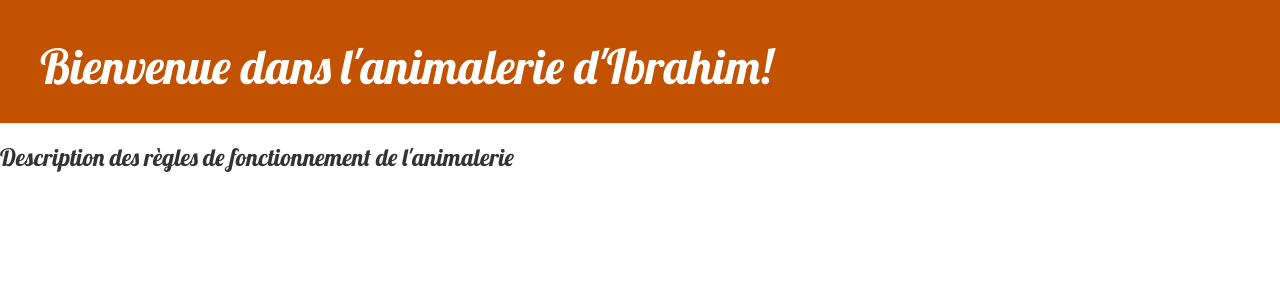
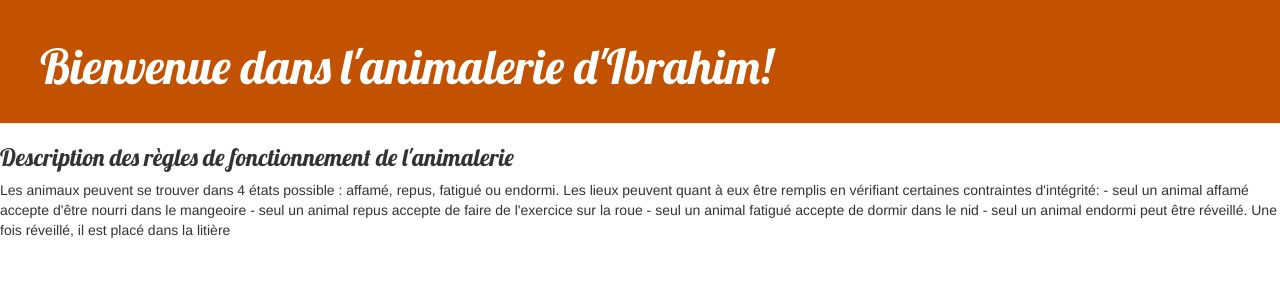
Before and after one commit to ib-mrm/Animalerie-ibrahim-mirimi, a Django app: page / in a window 1280 px wide. Shown: the top 300 px of the page. Run offline with Django 3.2, Linux system fonts and the light colour scheme; data that the repository does not hold is empty; some libraries are stand-ins or nearby versions.

```diff
--- a/blog/models.py
+++ b/blog/models.py
@@ -1,4 +1,7 @@
 from django.db import models
+
+
+
 
 class Equipement(models.Model):
     id_equip = models.CharField(max_length=100, primary_key=True)
--- a/blog/templates/blog/animal_list.html
+++ b/blog/templates/blog/animal_list.html
@@ -1,3 +1,4 @@
+{% extends 'blog/base.html' %}
 {% load static %}
 <html>
     <head>
@@ -17,6 +18,7 @@
                 <div class="grid-item"><h2><a href="">{{ animal.id_animal }}</a></h2></div>
                 <div class="grid-item"><p>{{ animal.lieu }}</p></div>
                 <div class="grid-item"><p>{{ animal.etat }}</p></div>
+                <a href="{% url 'animal_detail' id_animal=animal.id_animal %}">{{ animal.id_animal }}</a>
             {% endfor %}
         </div>
     </body>
--- a/blog/templates/blog/base.html
+++ b/blog/templates/blog/base.html
@@ -12,6 +12,12 @@
             <h1><a href="/">Bienvenue dans l'animalerie d'Ibrahim!</a></h1>
         </div>
         <h3>Description des règles de fonctionnement de l'animalerie</h3>
+        <p>Les animaux peuvent se trouver dans 4 états possible : affamé, repus, fatigué ou endormi.
+        Les lieux peuvent quant à  eux être remplis en vérifiant certaines contraintes d'intégrité:
+            - seul un animal affamé accepte d'être nourri dans le mangeoire
+            - seul un animal repus accepte de faire de l'exercice sur la roue
+            - seul un animal fatigué accepte de dormir dans le nid
+            - seul un animal endormi peut être réveillé. Une fois réveillé, il est placé dans la litière</p>
         <div class="content container">
             <div class="row">
                 <div class="col-md-8">
--- a/blog/urls.py
+++ b/blog/urls.py
@@ -3,4 +3,7 @@ from . import views
 
 urlpatterns = [
     path('', views.animal_list, name='animal_list'),
+    path('animal/<str:id_animal>/', views.animal_detail, name='animal_detail'),
+    path('equipement/<str:id_equip>/', views.equipement_detail, name='equipement_detail'),
+    path('animal/<str:id_animal>/?<str:message>', views.animal_detail, name='animal_detail_mes'),
 ]
--- a/blog/views.py
+++ b/blog/views.py
@@ -1,11 +1,118 @@
-from django.shortcuts import render
-from django.utils import timezone
-from .models import Animal
+from django.shortcuts import render, get_object_or_404, redirect
+from .forms import MoveForm
+from .models import Animal, Equipement
 
 
-# Create your views here.
+def animal_list(request):
+    animaux = Animal.objects.all()
+    equipements = Equipement.objects.all()
+    return render(request, 'blog/animal_list.html', {"animaux" : animaux, "equipements" : equipements} )
 
 
-def animal_list(request): #Ici on fait en sorte que la vue soit sous la forme d'une liste de billets de blog
+def animal_detail(request, id_animal):
+
+    mangeoire = get_object_or_404(Equipement, id_equip='mangeoire')
+    roue = get_object_or_404(Equipement, id_equip='roue')
+    nid = get_object_or_404(Equipement, id_equip='nid')
+    litiere = get_object_or_404(Equipement, id_equip='litiere')
+    animal = get_object_or_404(Animal, id_animal=id_animal)
+    ancien_lieu = get_object_or_404(Equipement, id_equip=animal.lieu)
+    if request.method == "POST":
+        form = MoveForm(request.POST, instance=animal)
+        if form.is_valid():
+            if form.data['lieu'] == 'mangeoire':
+                if mangeoire.disponibilite == 'occupe':
+                    return render(request ,"blog/animal_detail.html", {'animal': animal, 'message': "Le mangeoire est plein"})
+                elif animal.etat == 'affame' and mangeoire.disponibilite == 'libre':
+                    ancien_lieu.disponibilite = "libre"
+                    ancien_lieu.save()
+                    animal.etat = 'repus'
+                    form.save()
+                    nouveau_lieu = get_object_or_404(Equipement, id_equip=animal.lieu)
+                    nouveau_lieu.disponibilite = "occupe"
+                    nouveau_lieu.save()
+                    animal.save()
+                    return redirect('animal_list')
+                else:
+                    if ancien_lieu!= litiere:
+                        ancien_lieu.disponibilite = "occupe"
+                        ancien_lieu.save()
+                        form.save(commit=False)
+                    return render(request ,"blog/animal_detail.html", {'animal': animal, 'message': f"Désolé, {animal} n'a pas faim"})
+
+            elif form.data['lieu'] == 'roue':
+                if roue.disponibilite == 'occupe':
+                    return render(request ,"blog/animal_detail.html", {'animal': animal, 'message': f"Désolé, un animal s'amuse déjà"})
+                elif animal.etat == 'repus' and roue.disponibilite == 'libre':
+                    ancien_lieu.disponibilite = "libre"
+                    ancien_lieu.save()
+                    animal.etat = 'fatigue'
+                    form.save()
+                    nouveau_lieu = get_object_or_404(Equipement, id_equip=animal.lieu)
+                    nouveau_lieu.disponibilite = "occupe"
+                    nouveau_lieu.save()
+                    animal.save()
+                    return redirect('animal_list')
+                else:
+                    if ancien_lieu!= litiere:
+                        ancien_lieu.disponibilite = "occupe"
+                        ancien_lieu.save()
+                        form.save(commit=False)
+                    return render(request ,"blog/animal_detail.html", {'animal': animal, 'message': f"Désolé {animal} mange encore"})
+
+            elif form.data['lieu'] == 'nid':
+                if nid.disponibilite == 'occupe':
+                    return render(request ,"blog/animal_detail.html", {'animal': animal, 'message': f"Le nid est plein"})
+                elif animal.etat == 'fatigue' and nid.disponibilite == 'libre':
+                    ancien_lieu.disponibilite = "libre"
+                    ancien_lieu.save()
+                    animal.etat = 'endormis'
+                    form.save()
+                    nouveau_lieu = get_object_or_404(Equipement, id_equip=animal.lieu)
+                    nouveau_lieu.disponibilite = "occupe"
+                    nouveau_lieu.save()
+                    animal.save()
+                    return redirect('animal_list')
+                else:
+                    if ancien_lieu!= litiere:
+                        ancien_lieu.disponibilite = "occupe"
+                        ancien_lieu.save()
+                        form.save(commit=False)
+                    return render(request ,"blog/animal_detail.html", {'animal': animal, 'message': f"Désolé {animal} en a encore sous le pied"})
+
+            elif form.data['lieu'] == 'litiere':
+                if litiere.disponibilite == 'occupe':
+                    return render(request ,"blog/animal_detail.html", {'animal': animal, 'message': f"La litiere est pleine"})
+                elif animal.etat == 'endormis' and litiere.disponibilite == 'libre':
+                    ancien_lieu.disponibilite = "libre"
+                    ancien_lieu.save()
+                    animal.etat = 'affame'
+                    form.save()
+                    nouveau_lieu = get_object_or_404(Equipement, id_equip=animal.lieu)
+                    nouveau_lieu.disponibilite = "libre"
+                    nouveau_lieu.save()
+                    animal.save()
+                    return redirect('animal_list')
+                else:
+                    if ancien_lieu!= litiere:
+                        ancien_lieu.disponibilite = "occupe"
+                        ancien_lieu.save()
+                        form.save(commit=False)
+                    return render(request ,"blog/animal_detail.html", {'animal': animal, 'message': f"Désolé {animal} ne dort pas"})
+
+
+
+        else:
+            form = MoveForm()
+    else:
+        form = MoveForm()
+
+    return render(request, 'blog/animal_detail.html', {'animal': animal, 'lieu': animal.lieu, 'form': form})
+
+def equipement_detail(request, id_equip):
+    equipement = get_object_or_404(Equipement, id_equip=id_equip)
     animaux = Animal.objects.all()
-    return render(request, 'blog/animal_list.html', {'animaux' : animaux})
+    for animal in animaux:
+        if animal.lieu == equipement:
+            return render(request, 'blog/equipement_detail.html', {"equipement" : equipement, "animal": animal})
+    return render(request, 'blog/equipement_detail.html', {"equipement" : equipement})
--- a/mysite/urls.py
+++ b/mysite/urls.py
@@ -16,7 +16,6 @@ Including another URLconf
 from django.contrib import admin
 from django.urls import path, include
 
-
 urlpatterns = [
     path('admin/', admin.site.urls),
     path('', include('blog.urls')),
```
Also changed, not shown: blog/forms.py (+0 -8 lines), blog/templates/blog/animal_detail.html (added, +16 -0 lines).
